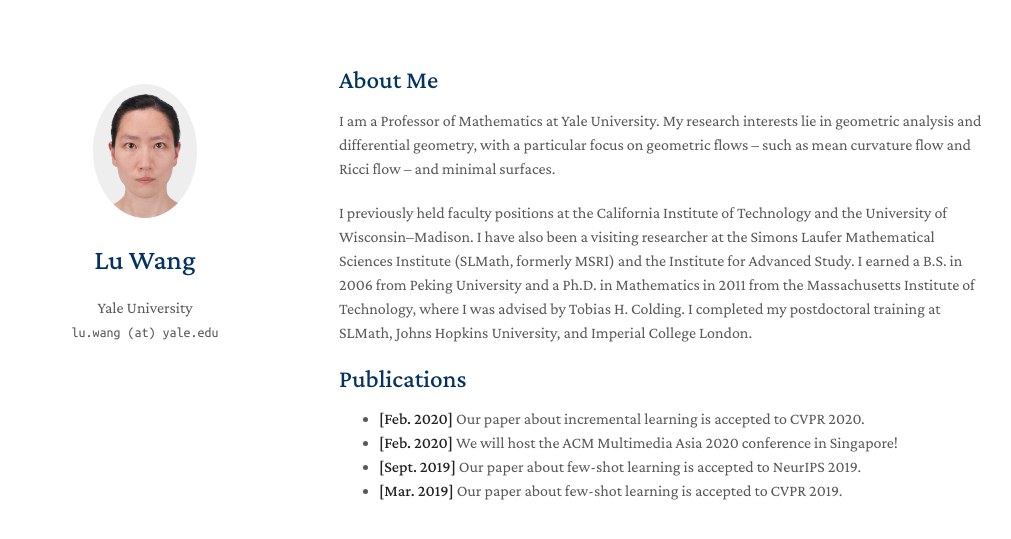
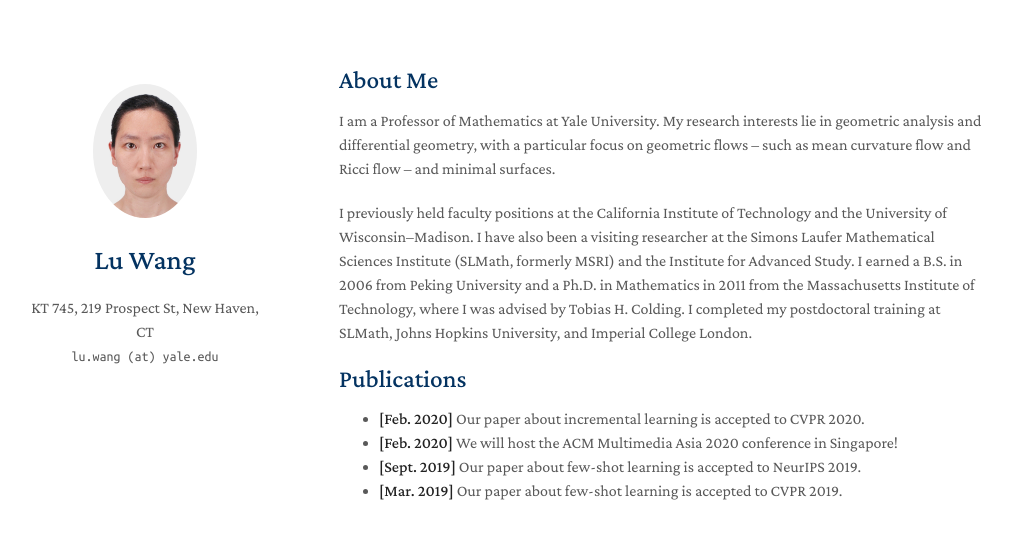
Before and after one commit to drwanglu/drwanglu.github.io, a Jekyll site: the page built from index.md, in a window 1280 px wide. Shown: the top 539 px of the page, without its empty margins (131-1142 px from the left). Built offline with Jekyll 4.4.1, drawn with Linux system fonts in a browser that asks for light colours; a style sheet for code colours, icons or effects is not loaded; our own code applies the rules of GitHub Pages for plain Markdown files.

Commit message:
Update _config.yml

```diff
--- a/_config.yml
+++ b/_config.yml
@@ -1,7 +1,6 @@
 # Basic Information
 title: Lu Wang
-affiliation: Yale University
-address: Kline Tower 745
+affiliation: KT 745, 219 Prospect St, New Haven, CT
 email: lu.wang (at) yale.edu
 
 # Search Engine Optimization (SEO)
```
